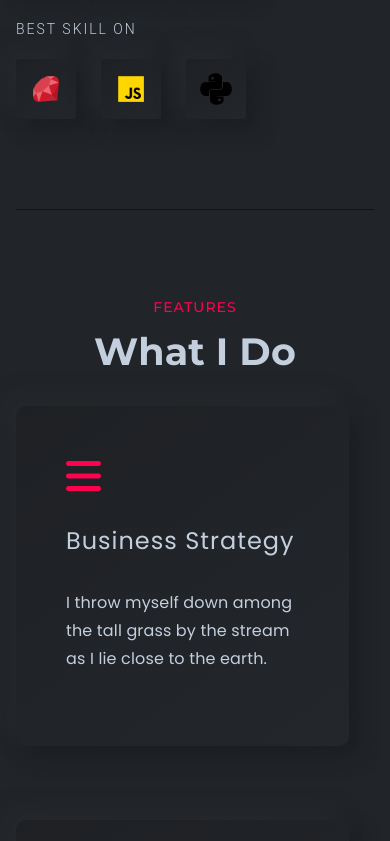
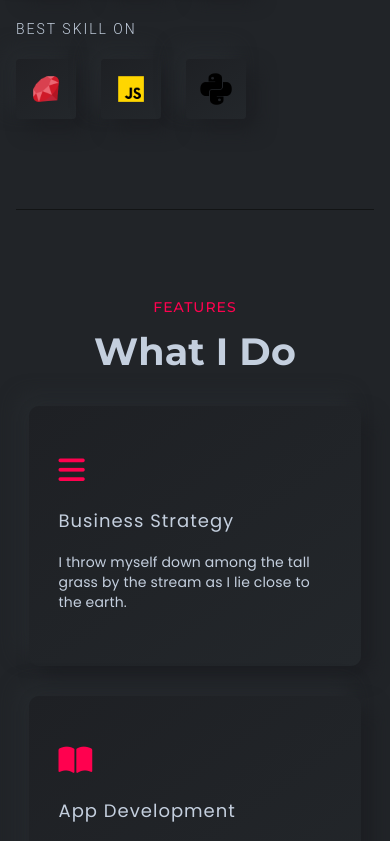
Before and after one commit to imranprof/jobs-frontend, a Next.js app: page / in a window 390 px wide. Shown: the part 1156-1997 px from the top of the page. Built offline with nearby package versions, Linux system fonts and the light colour scheme.

Commit message:
style: responsive feature component

```diff
--- a/src/components/Features/style.js
+++ b/src/components/Features/style.js
@@ -12,6 +12,15 @@ const useStyles = makeStyles({
                 height: 340,
                 textDecoration: "none",
                 marginBottom: 50
+            },
+            [theme.breakpoints.down('xs')]: {
+                height: 270,
+                justifyContent: "center",
+                marginBottom: 20,
+                '& a': {
+                    height: 260,
+                    marginBottom: 0
+                }
             },
         },
         '&__feature': {
@@ -40,32 +49,57 @@ const useStyles = makeStyles({
                     letterSpacing: 1,
                     textTransform: "capitalize",
                     marginTop: 0,
+                    transition: "color 0.4s ease 0s",
                 },
                 '&__description': {
                     color: theme.palette.customColor.main,
                     fontSize: 16,
                     fontFamily: FONTS.secondaryFont,
                     lineHeight: "28px",
-                    marginBottom: 22
+                    marginBottom: 22,
+                    transition: "color 0.4s ease 0s",
                 },
                 '&__read-more-btn': {
                     height: 0,
                     opacity: 0,
-                    // visibility: "hidden",
                     color: theme.palette.customColor.highContrast,
                     transition: "all 0.4s ease 0s",
                 },
                 '&:hover > &__read-more-btn': {
-                    height: 100,
+                    height: 50,
                     opacity: 1,
+                },
+                '&:hover > &__title, &:hover > &__description': {
+                    color: theme.palette.customColor.light
+                },
+                [theme.breakpoints.down('xs')]: {
+                    '&__title': {
+                        fontSize: 18,
+                        marginBottom: 15,
+                    },
+                    '&__description': {
+                        fontSize: 14,
+                        lineHeight: "20px",
+                        marginBottom: 15
+                    },
+                },
+            },
+            '&-wrapper': {
+                transition: "all 0.4s ease 0s",
+                '&:hover': {
+                    transform: "translateY(-10px)"
                 }
             },
-            '&-wrapper': {
-                    transition: "transform 0.4s",
-                '&:hover': {
-                    transform: "translateY(-20px)"
-                }
-            }
+            [theme.breakpoints.down('xs')]: {
+                display: "flex",
+                alignItems: "center",
+                height: "100%",
+                padding: "30px 30px 0 30px",
+                '&__icon': {
+                    fontSize: 30,
+                    marginBottom: 20,
+                },
+            },
         },
     })
 });
```
